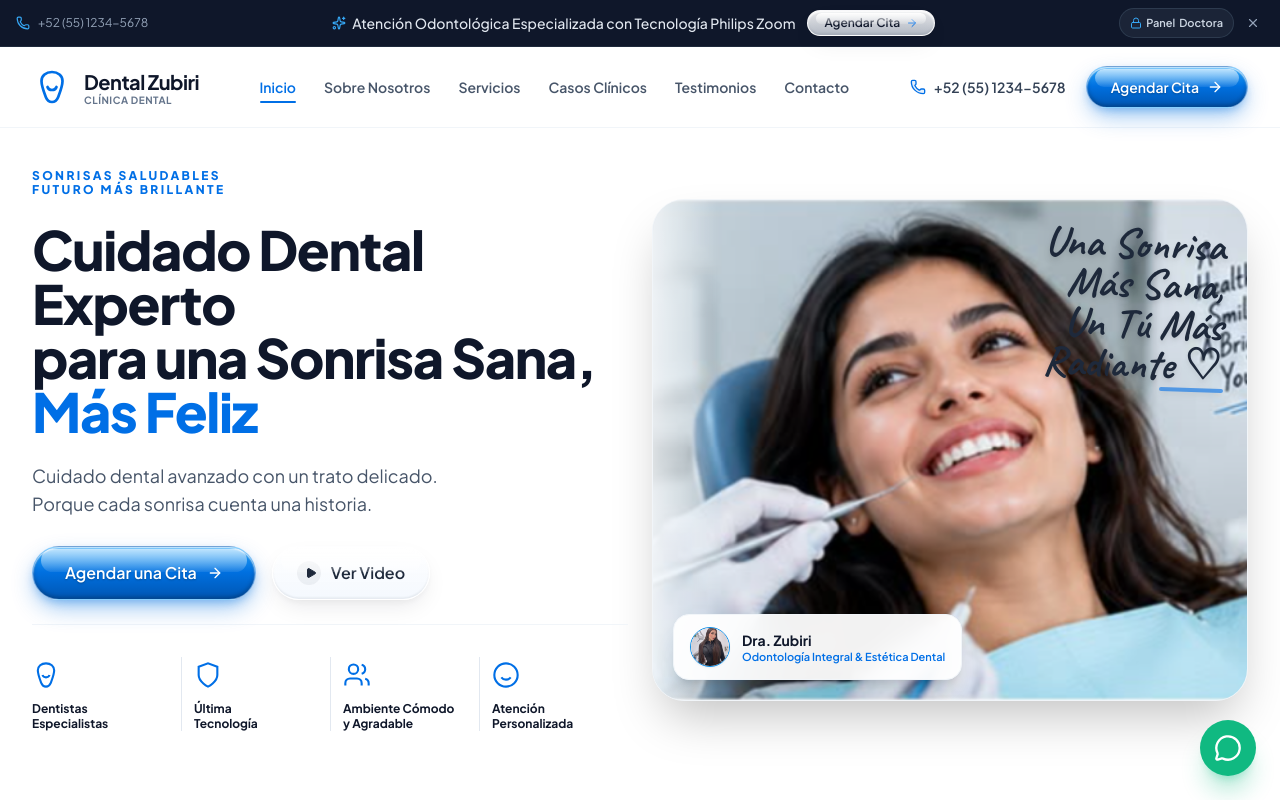
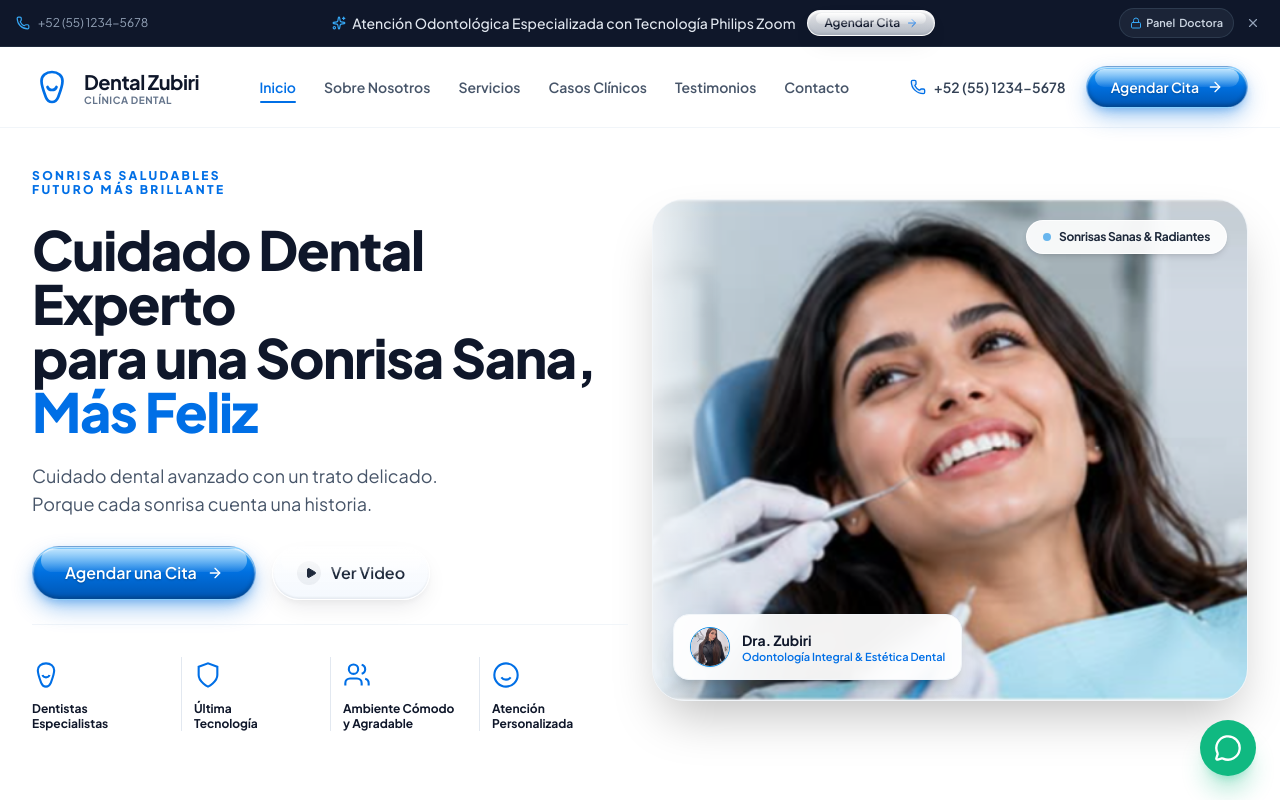
Before and after one commit to andersjival/dental-zubiri, a React (Vite) app: page / in a window 1280 px wide. Shown: the top 800 px of the page. Built offline with nearby package versions, Linux system fonts and the light colour scheme.

Commit message:
fix: solucion a letras enredadas en foto hero reemplazando por badge limpio y fondo restaurado

```diff
--- a/src/components/HeroSection.tsx
+++ b/src/components/HeroSection.tsx
@@ -144,16 +144,12 @@ export const HeroSection: React.FC<HeroSectionProps> = ({ onOpenBooking }) => {
               {/* Subtle fade left to blend with text on desktop */}
               <div className="absolute inset-y-0 left-0 w-16 bg-gradient-to-r from-white/60 to-transparent pointer-events-none hidden sm:block" />
 
-              {/* Handwritten Script Note in Spanish matching reference image */}
-              <div className="absolute top-6 right-6 text-right select-none pointer-events-none drop-shadow-md">
-                <span className="font-handwritten text-3xl sm:text-4xl lg:text-[42px] font-bold text-slate-800 leading-tight block transform rotate-2">
-                  Una Sonrisa <br />
-                  Más Sana, <br />
-                  Un Tú Más <br />
-                  Radiante ♡
+              {/* Clean Frosted Glass Badge - 100% legible, replaces tangled handwritten script */}
+              <div className="absolute top-5 right-5 bg-white/90 backdrop-blur-md px-4 py-2 rounded-full shadow-md border border-white/80 flex items-center gap-2 select-none">
+                <span className="w-2 h-2 rounded-full bg-brand-500 animate-pulse" />
+                <span className="text-xs font-bold text-slate-800 tracking-tight">
+                  Sonrisas Sanas & Radiantes
                 </span>
-                {/* Decorative underline curve matching reference */}
-                <div className="w-16 h-1 bg-[#006fe6]/60 rounded-full ml-auto mt-1 transform rotate-2" />
               </div>
 
               {/* Floating Doctor Credential Badge */}
```
Also changed, not shown: public/images/hero-patient.png, 1 other file (tests, documents, lock files or other folders).
